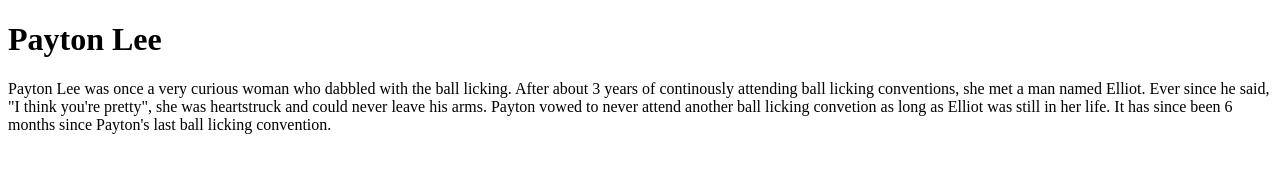
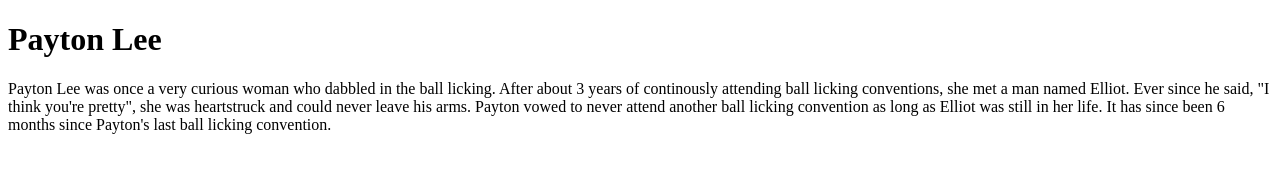
Before and after one commit to KTMetcalfe/ligma, a plain HTML site: page index.html in a window 1280 px wide. Drawn offline with Linux system fonts and the light colour scheme.

Commit message:
Update index.html
Grammar

```diff
--- a/index.html
+++ b/index.html
@@ -6,9 +6,9 @@
 	</head>
 	<body>
 		<h1>Payton Lee</h1>
-		<p>Payton Lee was once a very curious woman who dabbled with the ball licking. After about 3 years of continously attending
+		<p>Payton Lee was once a very curious woman who dabbled in the ball licking. After about 3 years of continously attending
 		ball licking conventions, she met a man named Elliot. Ever since he said, "I think you're pretty", she was heartstruck
-		and could never leave his arms. Payton vowed to never attend another ball licking convetion as long as Elliot was still in
+		and could never leave his arms. Payton vowed to never attend another ball licking convention as long as Elliot was still in
 		her life. It has since been 6 months since Payton's last ball licking convention.</p>
 	</body>
 </html>
```
